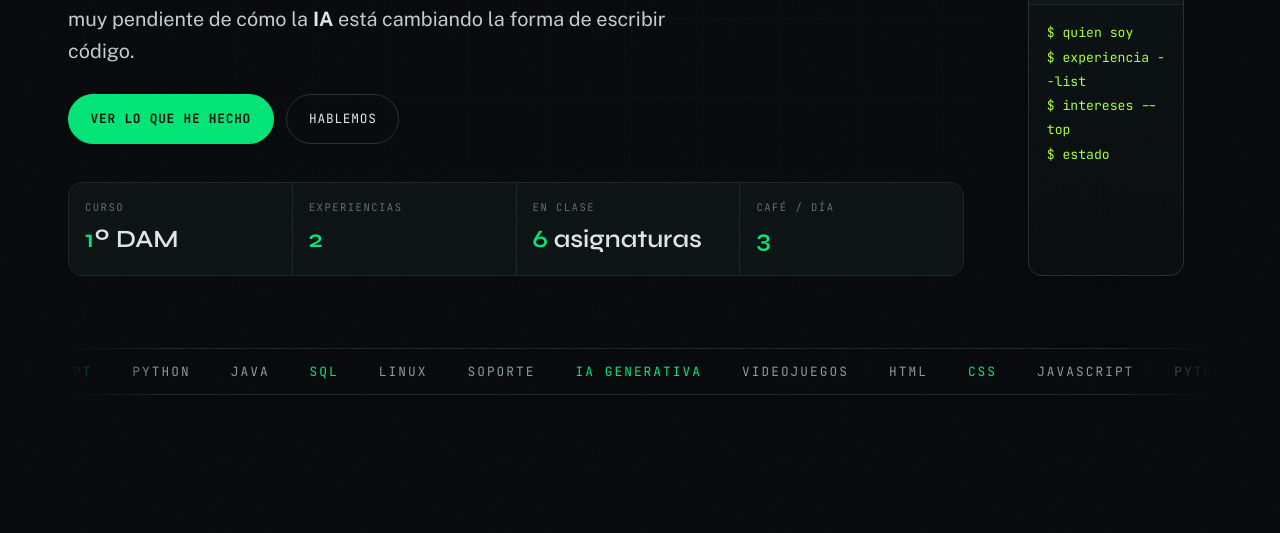
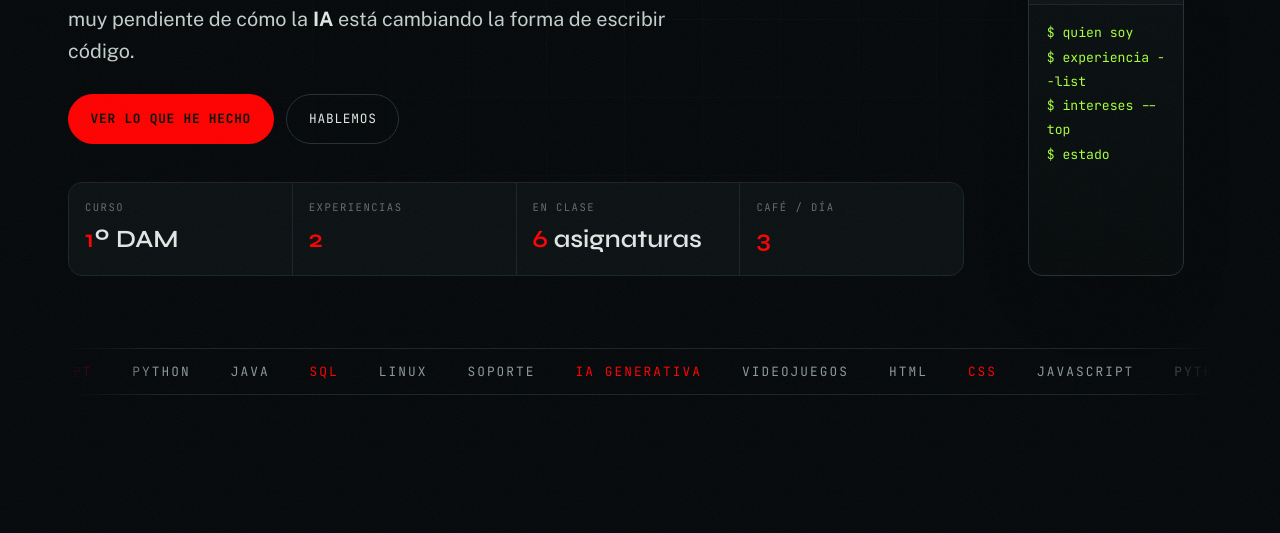
Before and after one commit to Borja400/mi--web, a plain HTML site: page index.html in a window 1280 px wide. Shown: the part 449-982 px from the top of the page. Drawn offline with nearby package versions, Linux system fonts and the light colour scheme.

Commit message:
experimento: verde en rojo (a proposito)

```diff
--- a/styles.css
+++ b/styles.css
@@ -8,7 +8,7 @@
   --panel-2:#0e1618;
   --line:#1a2428;
   --line-2:#243033;
-  --green:#00e676;
+  --green:#ff0000;
   --green-d:#00b25c;
   --acid:#a6ff3d;
   --text:#dfe8e4;
```
